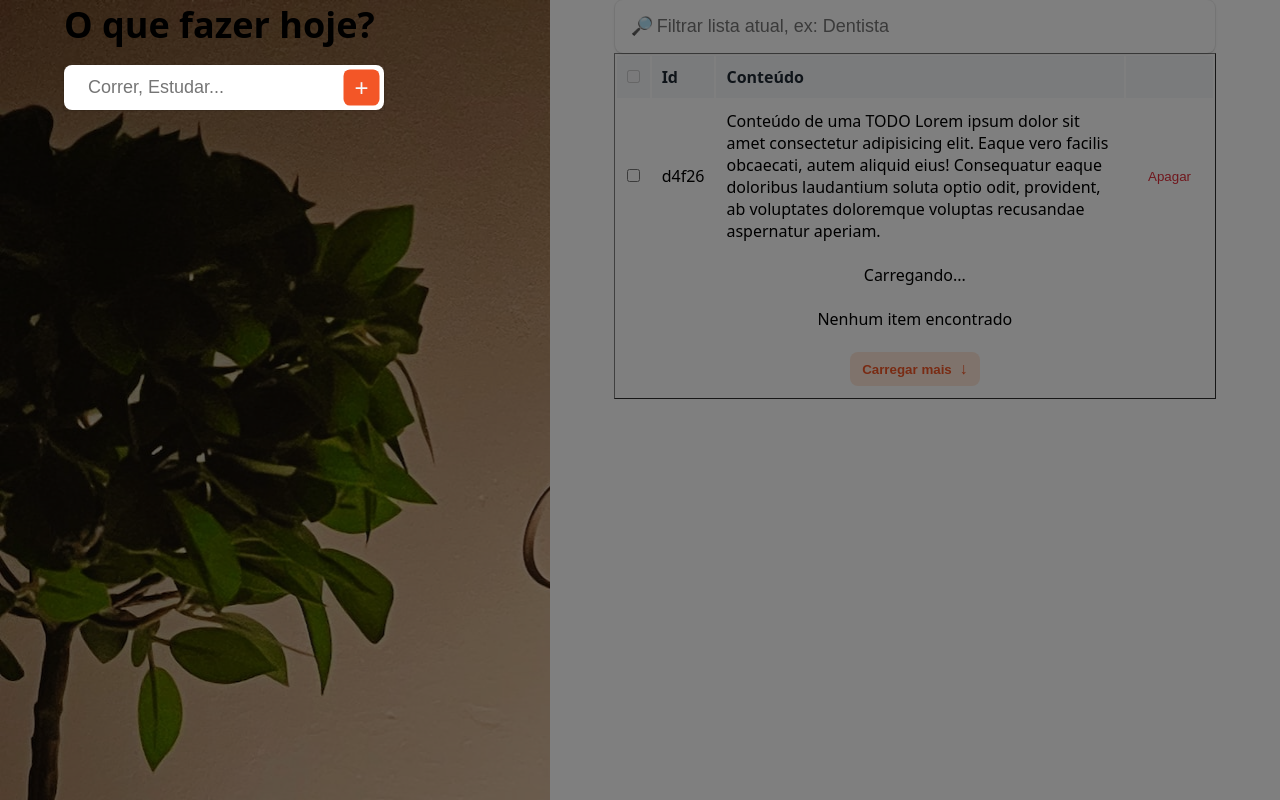
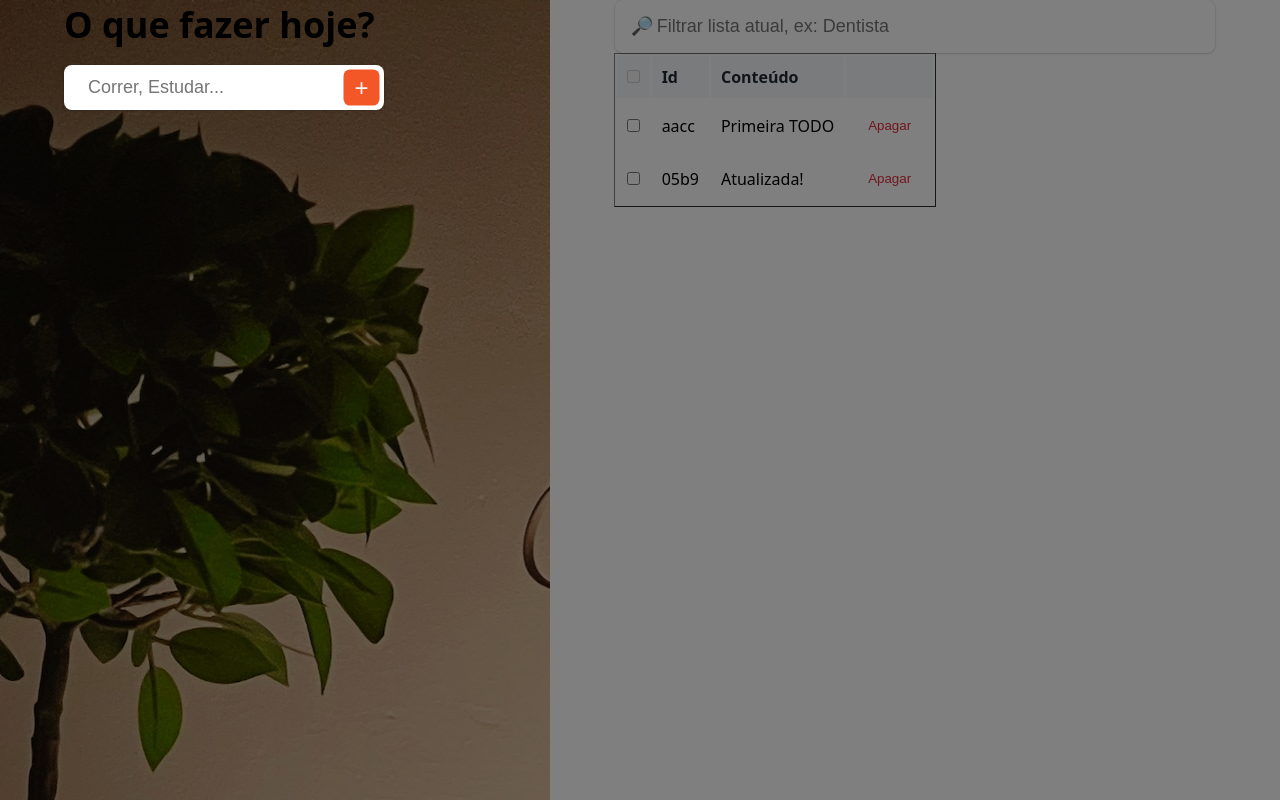
Before and after one commit to TrevelinT/aulas-crudcomqualidade.io, a Next.js app: page / in a window 1280 px wide. Built offline with nearby package versions, Linux system fonts and the light colour scheme.

Commit message:
A4.1 Front

```diff
--- a/pages/index.tsx
+++ b/pages/index.tsx
@@ -1,6 +1,21 @@
 import { GlobalStyles } from "@ui/theme/GlobalStyles";
 
 const bg = "/bg.jpeg"; // inside public folder
+
+const todos = [
+  {
+    id: "aacc0129-d8d1-4123-b755-30d4579dcdae",
+    date: "2024-04-12T20:44:20.823Z",
+    content: "Primeira TODO",
+    done: false,
+  },
+  {
+    id: "05b928cc-806f-456e-aec6-c178037e18ab",
+    date: "2024-04-12T20:44:20.823Z",
+    content: "Atualizada!",
+    done: false,
+  },
+];
 
 function HomePage() {
   return (
@@ -40,24 +55,20 @@ function HomePage() {
           </thead>
 
           <tbody>
-            <tr>
+            {todos.map((todo) => (
+              <tr key={todo.id}>
                 <td>
                   <input type="checkbox" />
                 </td>
-              <td>d4f26</td>
-              <td>
-                Conteúdo de uma TODO Lorem ipsum dolor sit amet consectetur
-                adipisicing elit. Eaque vero facilis obcaecati, autem aliquid
-                eius! Consequatur eaque doloribus laudantium soluta optio odit,
-                provident, ab voluptates doloremque voluptas recusandae
-                aspernatur aperiam.
-              </td>
+                <td>{todo.id.substring(0, 4)}</td>
+                <td>{todo.content}</td>
                 <td align="right">
                   <button data-type="delete">Apagar</button>
                 </td>
               </tr>
+            ))}
 
-            <tr>
+            {/* <tr>
               <td colSpan={4} align="center" style={{ textAlign: "center" }}>
                 Carregando...
               </td>
@@ -84,7 +95,7 @@ function HomePage() {
                   </span>
                 </button>
               </td>
-            </tr>
+            </tr> */}
           </tbody>
         </table>
       </section>
```
Lines whose indentation alone changed are shown as unchanged.
